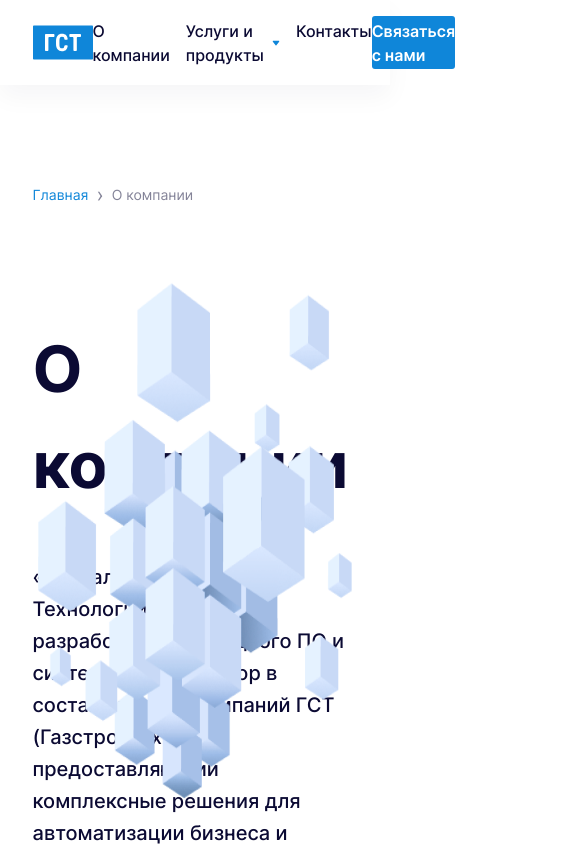
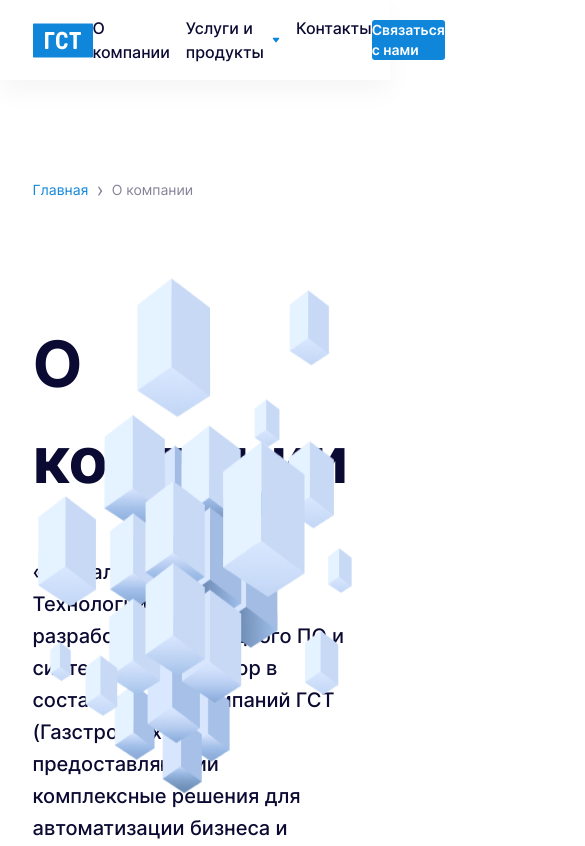
Before and after one commit to VladimirEscolta/GST, a React (Create React App) app: page /about in a window 390 px wide. Shown: the top 846 px of the page, 585 px wide, since content can reach past the window. Built offline with nearby package versions, Linux system fonts and the light colour scheme.

Commit message:
add button mobile

```diff
--- a/src/components/Button.jsx
+++ b/src/components/Button.jsx
@@ -23,13 +23,13 @@
   }
 
   const sizes = {
-    xs: 'w-[153px] h-[53px] rounded-gst3 text-base font-semibold',
-    sm: 'w-[187px] h-[53px] rounded-gst3 text-base font-semibold',
-    md: 'w-[270px] h-[70px] rounded-gst3 text-lg font-bold',
-    md320: 'w-[320px] h-[70px] rounded-gst3 text-lg font-bold'
+    xs: 'w-[110px] sm:w-[153px] h-[40px] sm:h-[53px] text-sm sm:text-base font-semibold',
+    sm: 'w-[130px] sm:w-[187px] h-[40px] sm:h-[53px] text-sm sm:text-base font-semibold',
+    md: 'w-[187px] sm:w-[270px] h-[53px] sm:h-[70px] text-sm sm:text-lg font-semibold sm:font-bold',
+    md320: 'w-[237px] sm:w-[320px] h-[53px] sm:h-[70px] text-sm sm:text-lg font-semibold sm:font-bold '
   }
 
-  const appliedClasses = `${colors[color]} ${sizes[size]} ${className} flex items-center justify-center`;
+  const appliedClasses = `${colors[color]} ${sizes[size]} ${className} flex items-center justify-center rounded-gst3`;
 
   return (
     <>
--- a/tailwind.config.js
+++ b/tailwind.config.js
@@ -9,6 +9,9 @@
       sans: 'Inter, ui-sans-serif, system-ui',
     },
     extend: {
+      screens: {
+        'xs': '512px'
+      },
       colors: {
         'gst-text': '#0B0A33',
         'gst-main': '#0F86D9',
```
